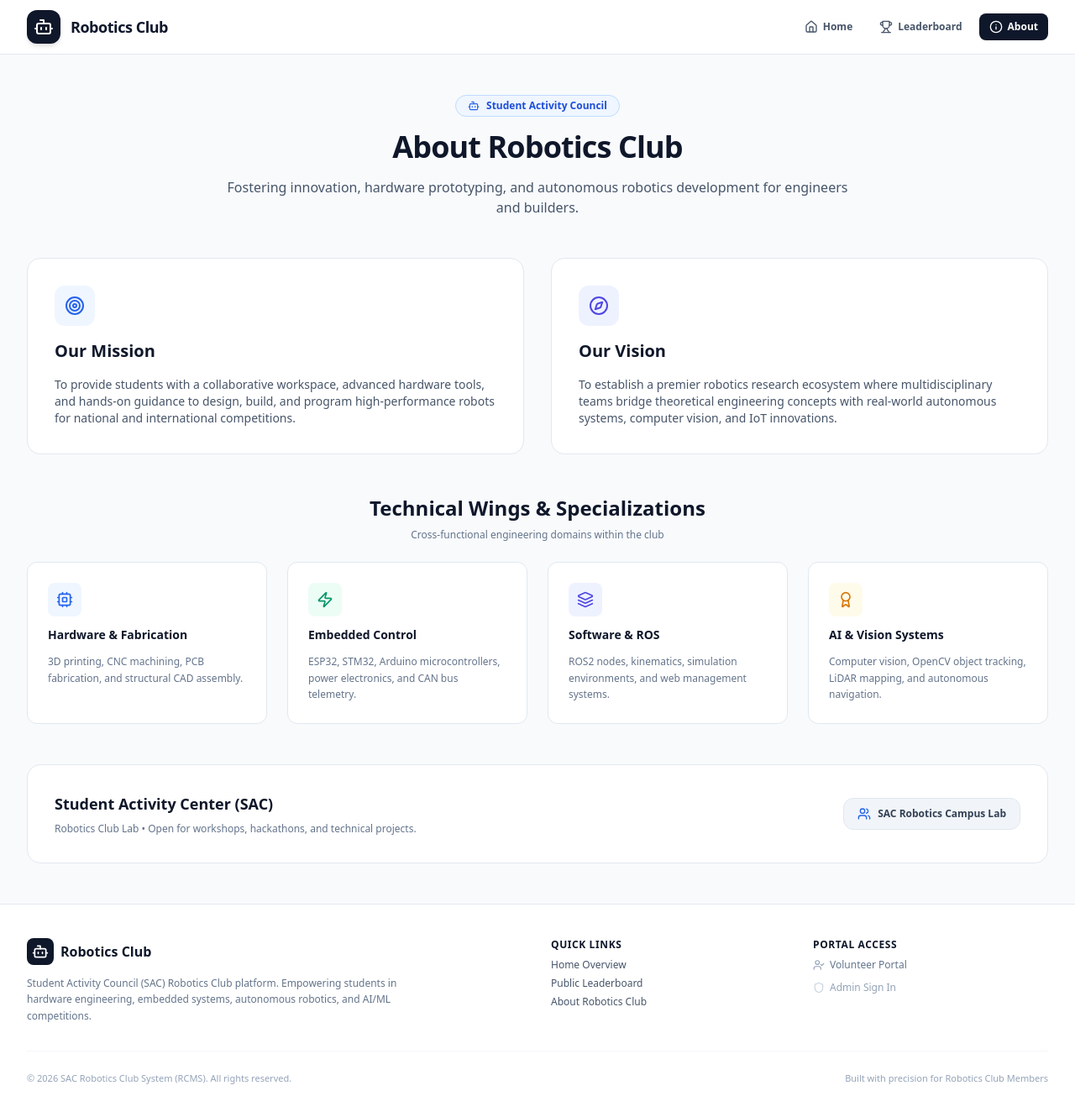
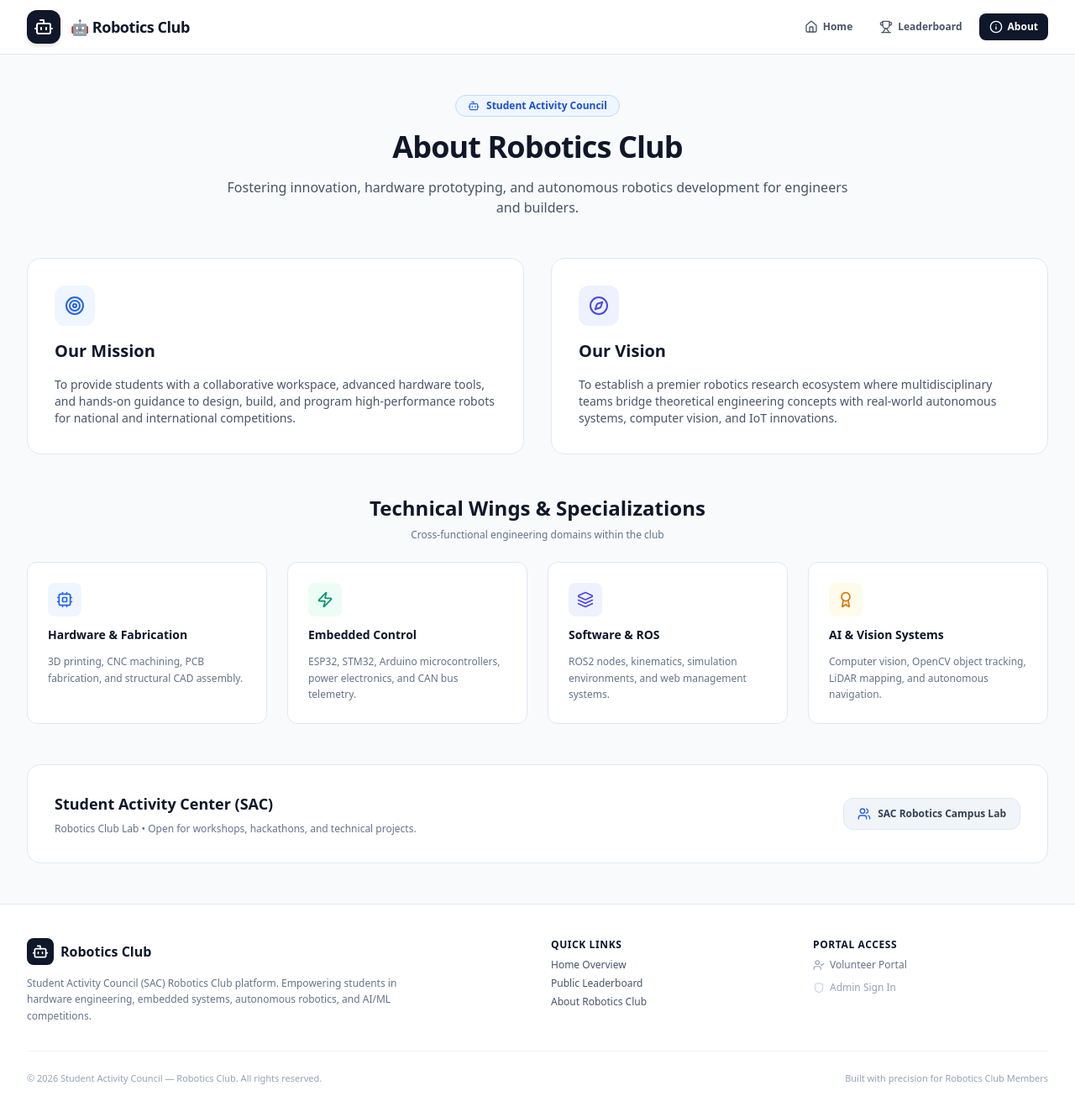
Before and after one commit to Vindyan-7/RCMS, a Next.js app: page /about in a window 1280 px wide. Shown: the top 1330 px of the page at 84% size. Built offline with nearby package versions, Linux system fonts and the light colour scheme.

Commit message:
style(public): Update public website branding to Robotics Club and clean up metadata

```diff
--- a/src/app/about/page.tsx
+++ b/src/app/about/page.tsx
@@ -1,6 +1,11 @@
+import type { Metadata } from "next";
 import { PublicHeader } from "@/components/public/public-header";
 import { PublicFooter } from "@/components/public/public-footer";
 import { Bot, Cpu, Zap, Layers, Award, Target, Compass, Users } from "lucide-react";
+
+export const metadata: Metadata = {
+  title: "About",
+};
 
 export default function AboutPage() {
   return (
--- a/src/app/layout.tsx
+++ b/src/app/layout.tsx
@@ -2,8 +2,22 @@ import type { Metadata } from "next";
 import "./globals.css";
 
 export const metadata: Metadata = {
-  title: "RCMS — Robotics Club Management System",
-  description: "Internal management platform for SAC Robotics Club",
+  title: {
+    default: "Robotics Club",
+    template: "%s | Robotics Club",
+  },
+  description: "Official Robotics Club Portal",
+  openGraph: {
+    title: "Robotics Club",
+    description: "Official Robotics Club Portal",
+    siteName: "Robotics Club",
+    type: "website",
+  },
+  twitter: {
+    card: "summary_large_image",
+    title: "Robotics Club",
+    description: "Official Robotics Club Portal",
+  },
 };
 
 export default function RootLayout({
--- a/src/app/leaderboard/page.tsx
+++ b/src/app/leaderboard/page.tsx
@@ -1,3 +1,4 @@
+import type { Metadata } from "next";
 import { PublicHeader } from "@/components/public/public-header";
 import { PublicFooter } from "@/components/public/public-footer";
 import { getPublicLeaderboardAction } from "@/actions/public/public_leaderboard.actions";
@@ -5,6 +6,10 @@ import { PublicLeaderboardClient } from "@/components/public/public-leaderboard-
 import { Trophy, ShieldCheck, Award } from "lucide-react";
 
 export const dynamic = "force-dynamic";
+
+export const metadata: Metadata = {
+  title: "Leaderboard",
+};
 
 export default async function PublicLeaderboardPage() {
   const leaderboardRes = await getPublicLeaderboardAction();
--- a/src/app/volunteer/page.tsx
+++ b/src/app/volunteer/page.tsx
@@ -1,7 +1,12 @@
+import type { Metadata } from "next";
 import { VolunteerPortalClient } from "@/components/attendance/volunteer-portal-client";
 
 export const dynamic = "force-dynamic";
 
+export const metadata: Metadata = {
+  title: "Volunteer Portal",
+};
+
 export default function VolunteerPortalPage() {
   return <VolunteerPortalClient />;
 }
--- a/src/components/public/public-footer.tsx
+++ b/src/components/public/public-footer.tsx
@@ -74,7 +74,7 @@ export function PublicFooter() {
         </div>
 
         <div className="mt-8 border-t border-slate-100 pt-6 flex flex-col sm:flex-row items-center justify-between text-[11px] text-slate-400">
-          <p>© {new Date().getFullYear()} SAC Robotics Club System (RCMS). All rights reserved.</p>
+          <p>© {new Date().getFullYear()} Student Activity Council — Robotics Club. All rights reserved.</p>
           <p className="mt-2 sm:mt-0 flex items-center space-x-1">
             <span>Built with precision for Robotics Club Members</span>
           </p>
--- a/src/components/public/public-header.tsx
+++ b/src/components/public/public-header.tsx
@@ -23,7 +23,7 @@ export function PublicHeader() {
           </div>
           <div>
             <span className="text-lg font-bold tracking-tight text-slate-900 group-hover:text-blue-600 transition-colors">
-              Robotics Club
+              🤖 Robotics Club
             </span>
           </div>
         </Link>
```
